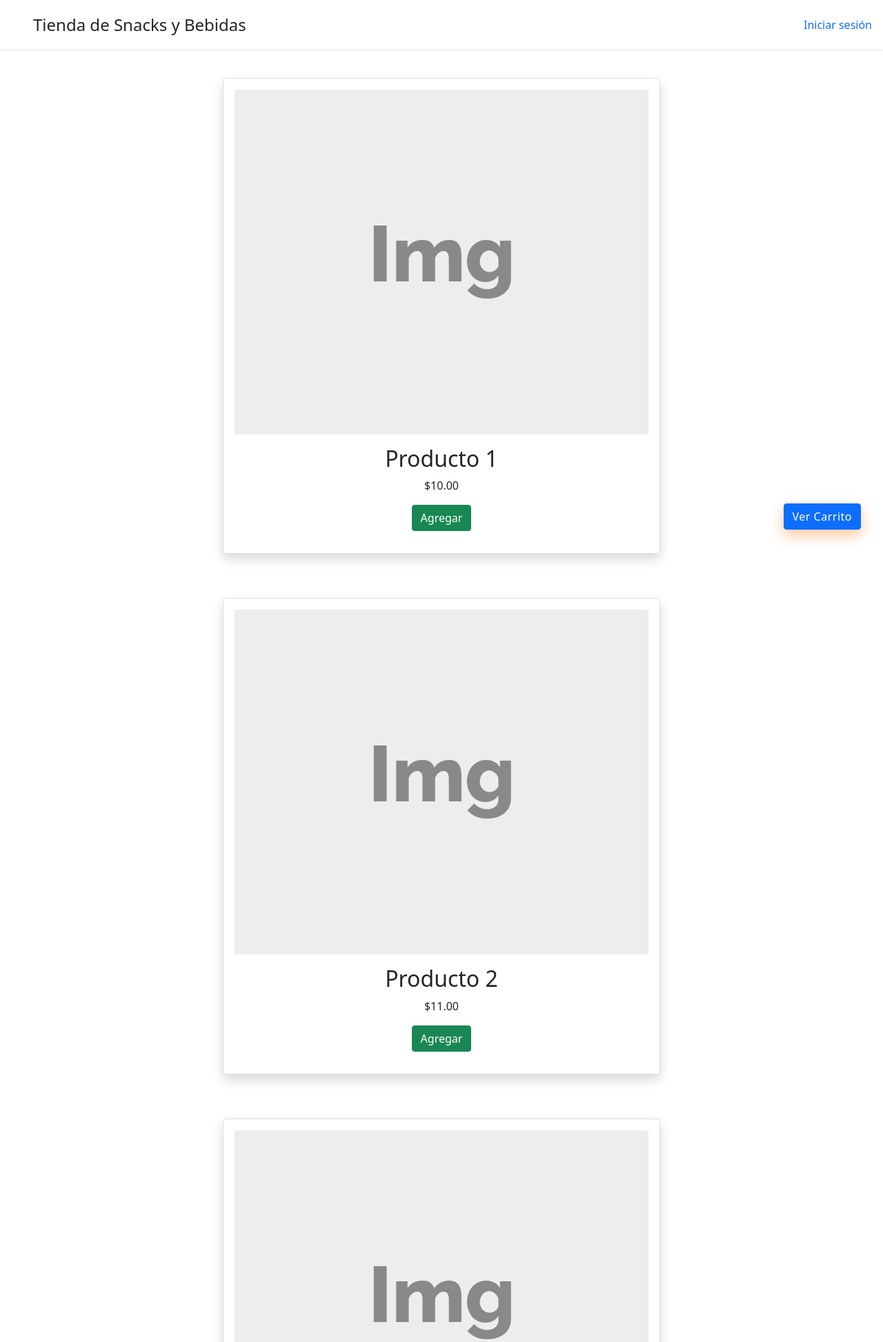
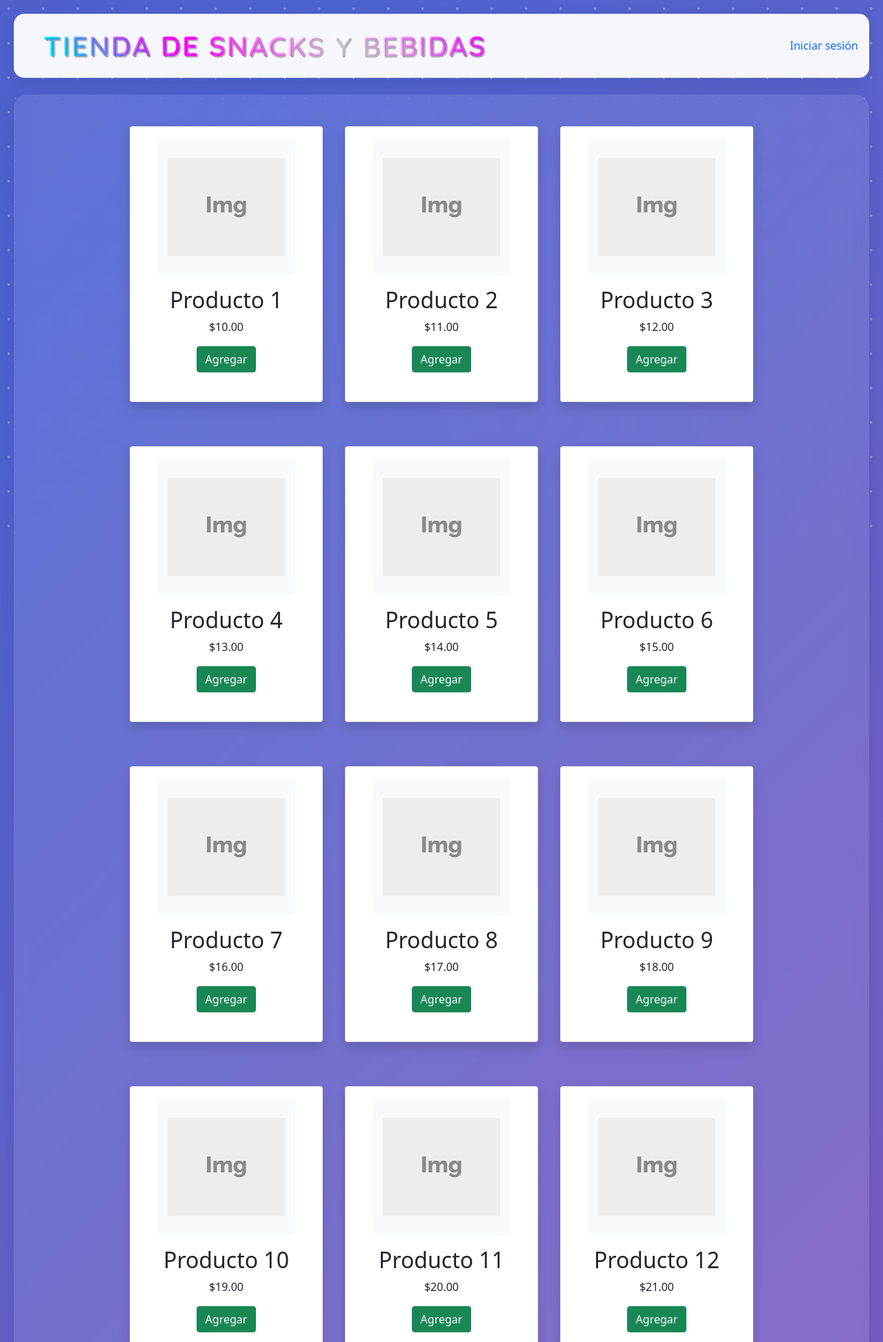
Before and after one commit to yzkrafabf/sinkro, a PHP site: page / in a window 1280 px wide. Shown: the top 1946 px of the page at 69% size. Run offline with PHP 8.4, Linux system fonts and the light colour scheme; data comes from the database, SQL or seed files in the repository.

Commit message:
estilo.css

```diff
--- a/css/estilo.css
+++ b/css/estilo.css
@@ -6,16 +6,130 @@
   --azul-claro: #1e88e5;
   --fondo-blanco: #ffffff;
   --fondo-gris-claro: #f5f5f5;
+  --retro-rosa: #ff6b9d;
+  --retro-amarillo: #ffd93d;
+  --retro-verde: #6bcf7f;
+  --retro-morado: #a8e6cf;
+}
+
+/* Fondo retro azul con morado */
+body {
+  background: linear-gradient(135deg,
+    #667eea 0%,
+    #764ba2 25%,
+    #4c63d2 50%,
+    #9b59b6 75%,
+    #667eea 100%);
+  background-size: 400% 400%;
+  animation: gradientShift 15s ease infinite;
+  min-height: 100vh;
+  position: relative;
+}
+
+/* Animación del gradiente retro */
+@keyframes gradientShift {
+  0% { background-position: 0% 50%; }
+  50% { background-position: 100% 50%; }
+  100% { background-position: 0% 50%; }
+}
+
+/* Patrón de puntos retro superpuesto */
+body::before {
+  content: '';
+  position: fixed;
+  top: 0;
+  left: 0;
+  width: 100%;
+  height: 100%;
+  background-image:
+    radial-gradient(circle at 25% 25%, rgba(255, 255, 255, 0.3) 2px, transparent 2px),
+    radial-gradient(circle at 75% 75%, rgba(255, 255, 255, 0.2) 1px, transparent 1px);
+  background-size: 50px 50px, 30px 30px;
+  pointer-events: none;
+  z-index: -1;
+}
+
+/* Asegurar que el contenido principal tenga un fondo semi-transparente */
+main {
+  background: rgba(255, 255, 255, 0.1);
+  backdrop-filter: blur(10px);
+  border-radius: 20px;
+  margin: 20px;
+  padding: 30px;
+  box-shadow: 0 8px 32px rgba(0, 0, 0, 0.1);
+}
+
+/* Header con estilo retro */
+header {
+  background: rgba(255, 255, 255, 0.95) !important;
+  backdrop-filter: blur(15px);
+  border-radius: 15px;
+  margin: 20px;
+  box-shadow: 0 4px 20px rgba(0, 0, 0, 0.1);
+}
+
+header .fs-4 {
+  font-family: 'Quicksand', sans-serif;
+  font-weight: 900;
+  font-size: 2.5rem !important;
+  background: linear-gradient(45deg, #00ffff, #ff00ff, #f0f0f0, #e100ff);
+  -webkit-background-clip: text;
+  -webkit-text-fill-color: transparent;
+  background-clip: text;
+  text-shadow:
+    2px 2px 0 rgba(0, 0, 0, 0.3),
+    4px 4px 0 rgba(255, 255, 255, 0.2);
+  animation: textGlow 2s ease-in-out infinite alternate;
+  letter-spacing: 2px;
+  text-transform: uppercase;
+}
+
+/* Animación para el texto del título */
+@keyframes textGlow {
+  0% {
+    filter: brightness(1) saturate(1);
+    transform: scale(1);
+  }
+  100% {
+    filter: brightness(1.2) saturate(1.3);
+    transform: scale(1.02);
+  }
 }
 
 .producto {
   transition: 0.2s ease-in;
+  width: 280px; /* Ancho fijo para todas las cards */
+  height: 400px; /* Altura fija para todas las cards */
 }
 
 .producto:hover {
   transform: translateY(-8px);
   box-shadow: 0 12px 24px rgba(255, 109, 0, 0.25) !important;
   transition: 0.2s ease-in;
+}
+
+/* Estilos para estandarizar todas las imágenes de productos */
+.card-img-top {
+  width: 200px !important; /* Ancho fijo en píxeles */
+  height: 200px !important; /* Altura fija en píxeles */
+  object-fit: contain; /* Mantiene la proporción sin distorsionar */
+  margin: 0 auto; /* Centra horizontalmente */
+  display: block; /* Necesario para que margin auto funcione */
+  padding: 15px; /* Espacio interno */
+  background-color: #f8f9fa; /* Fondo gris claro */
+  border-radius: 8px; /* Bordes redondeados */
+}
+
+/* Centrar el contenido de las cards */
+.card-body {
+  text-align: center;
+  padding: 15px;
+}
+
+/* Asegurar que las cards estén centradas en la página */
+.container .row .col-lg-12 {
+  justify-content: center !important;
+  align-items: center;
 }
 
 .ver-carrito {
```
